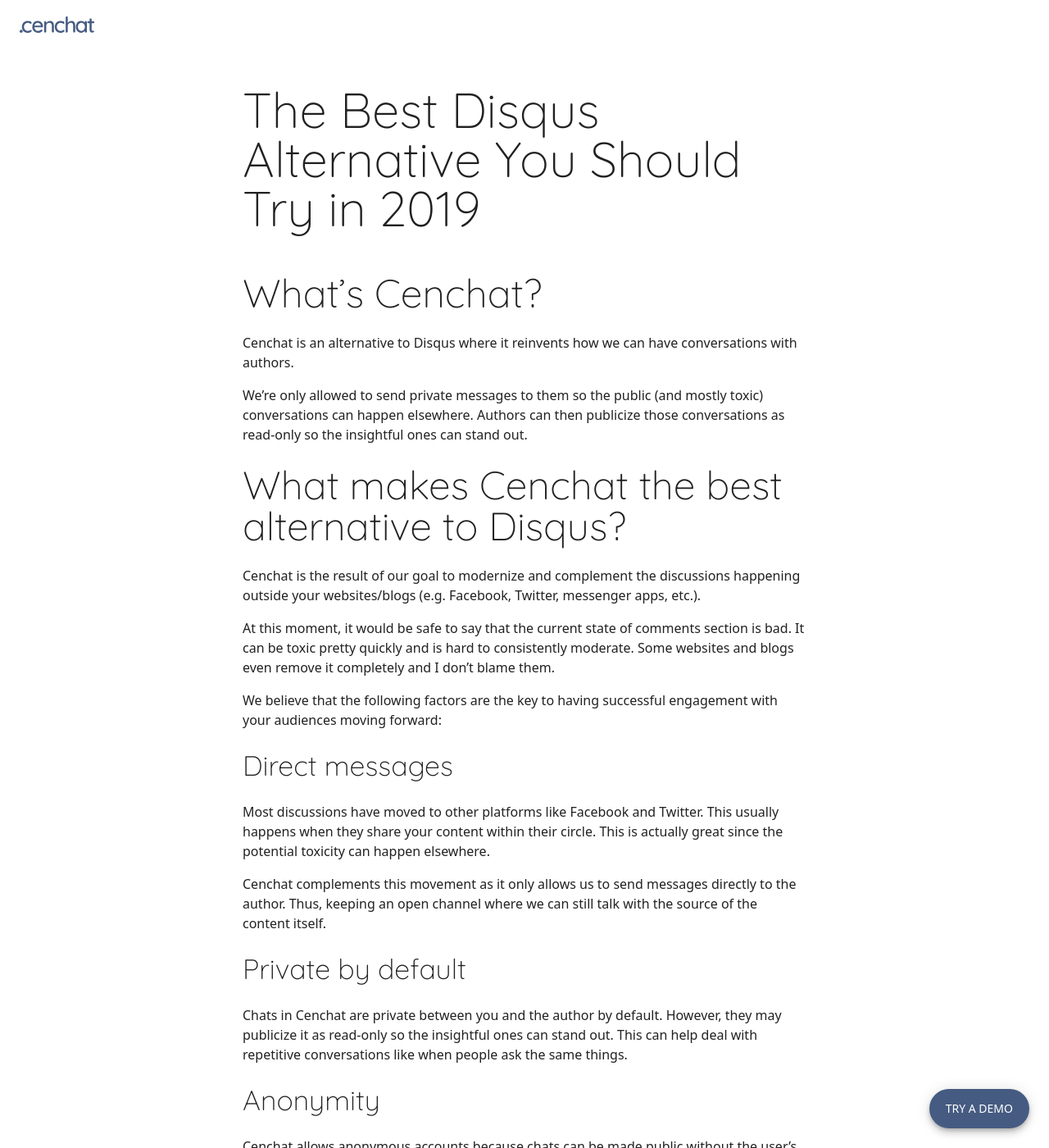
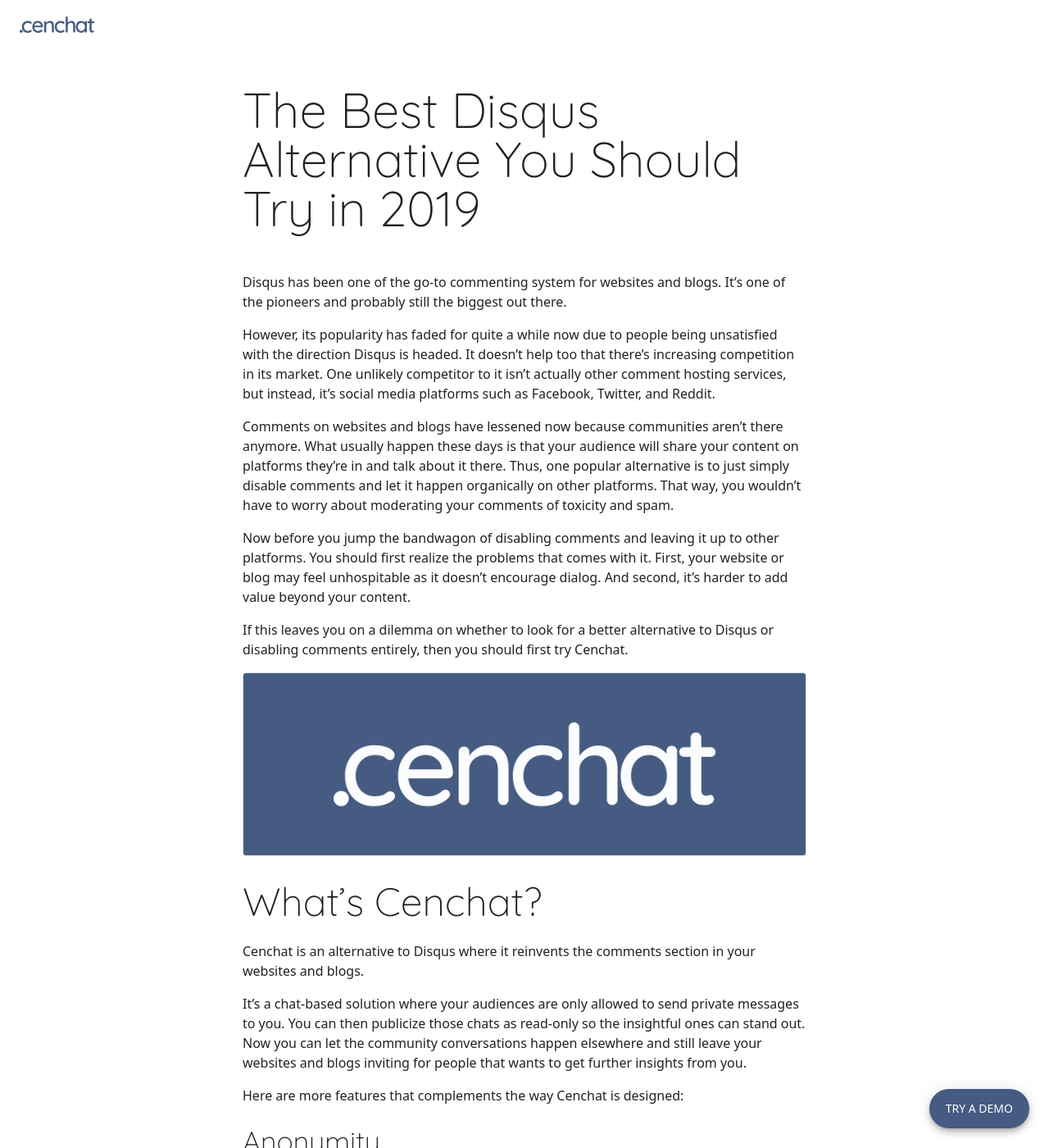
Before and after one commit to cenchat/cenchat.github.io, a Jekyll site: the page built from best-alternative-to-disqus.md, in a window 1280 px wide and 1400 px high. Shown: the whole window at 82% size. Built offline with Jekyll 4.4.1, drawn with Linux system fonts in a browser that asks for light colours; a script that is not in the unit is left out; some of the changed text lies outside the part shown.

Commit message:
Update site content

```diff
--- a/_config.yml
+++ b/_config.yml
@@ -15,7 +15,7 @@
 # in the templates via {{ site.myvariable }}.
 title: Cenchat - messaging for websites and blogs
 description: >- # this means to ignore newlines until "baseurl:"
-  Bring back the meaningful engagements you've lost from social media and messengers
+  A new way to engage with your audience that complements social media
 baseurl: "" # the subpath of your site, e.g. /blog
 url: https://cenchat.com # the base hostname & protocol for your site, e.g. http://example.com
 logo: assets/images/logos/cenchat-wordmark-wob-1200.png
--- a/best-alternative-to-disqus.md
+++ b/best-alternative-to-disqus.md
@@ -1,43 +1,49 @@
 ---
 layout: post
 title: "The Best Disqus Alternative You Should Try in 2019"
-description: "Learn why Cenchat is the best Disqus alternative on your blog or website"
+description: "Learn why Cenchat is the best Disqus alternative on your websites and blogs"
 cenchat_id: L4hf3QwUhCq9dKX5wBpn
 cenchat_start_chat_text: "Try a demo"
 ---
 
+Disqus has been one of the go-to commenting system for websites and blogs. It's one of the pioneers and probably still the biggest out there.
+
+However, its popularity has faded for quite a while now due to people being unsatisfied with the direction Disqus is headed. It doesn't help too that there's increasing competition in its market. One unlikely competitor to it isn't actually other comment hosting services, but instead, it's social media platforms such as Facebook, Twitter, and Reddit.
+
+Comments on websites and blogs have lessened now because communities aren't there anymore. What usually happen these days is that your audience will share your content on platforms they're in and talk about it there. Thus, one popular alternative is to just simply disable comments and let it happen organically on other platforms. That way, you wouldn't have to worry about moderating your comments of toxicity and spam.
+
+Now before you jump the bandwagon of disabling comments and leaving it up to other platforms. You should first realize the problems that comes with it. First, your website or blog may feel unhospitable as it doesn't encourage dialog. And second, it's harder to add value beyond your content.
+
+If this leaves you on a dilemma on whether to look for a better alternative to Disqus or disabling comments entirely, then you should first try Cenchat.
+
+![Cenchat]({{ "/assets/images/best-alternative-to-disqus/0.png" }})
+
 ## What's Cenchat?
 
-Cenchat is an alternative to Disqus where it reinvents how we can have conversations with authors.
+Cenchat is an alternative to Disqus where it reinvents the comments section in your websites and blogs.
 
-We're only allowed to send private messages to them so the public (and mostly toxic) conversations can happen elsewhere. Authors can then publicize those conversations as read-only so the insightful ones can stand out.
+It's a chat-based solution where your audiences are only allowed to send private messages to you. You can then publicize those chats as **read-only** so the insightful ones can stand out. Now you can let the community conversations happen elsewhere and still leave your websites and blogs inviting for people that wants to get further insights from you.
 
-## What makes Cenchat the best alternative to Disqus?
-
-Cenchat is the result of our goal to modernize and complement the discussions happening outside your websites/blogs (e.g. Facebook, Twitter, messenger apps, etc.).
-
-At this moment, it would be safe to say that the current state of comments section is bad. It can be toxic pretty quickly and is hard to consistently moderate. Some websites and blogs even remove it completely and I don’t blame them.
-
-We believe that the following factors are the key to having successful engagement with your audiences moving forward:
-
-### Direct messages
-
-Most discussions have moved to other platforms like Facebook and Twitter. This usually happens when they share your content within their circle. This is actually great since the potential toxicity can happen elsewhere.
-
-Cenchat complements this movement as it only allows us to send messages directly to the author. Thus, keeping an open channel where we can still talk with the source of the content itself.
-
-### Private by default
-
-Chats in Cenchat are private between you and the author by default. However, they may publicize it as read-only so the insightful ones can stand out. This can help deal with repetitive conversations like when people ask the same things.
+Here are more features that complements the way Cenchat is designed:
 
 ### Anonymity
 
-Cenchat allows anonymous accounts because chats can be made public without the user's consent. However, anonymity always goes hand-in-hand with online harassment. With how Cenchat is designed in that you can only send messages to the author and it's up to them if it's worthy to be published, harassment can then be kept at a minimum.
+Cenchat allows anonymous accounts because chats can be made public without the user's consent. However, anonymity always goes hand-in-hand with online harassment. But due to how Cenchat is designed in that you can only send messages to the author and it's up to them if it's worthy to be published, harassment can then be kept at a minimum.
 
 ### Realtime
 
-People have been spoiled with how fast and easy it is to chat in messenger apps. They should expect no less when doing it in comments section. As a chat based format, Cenchat has that for you.
+People have been spoiled with how fast and easy it is to chat in messenger apps. They should expect no less when doing it in comments section. As a chat-based solution, Cenchat has that for you.
+
+### Data management
+
+We value your privacy and we want to put you in control of your data. We allow everyone to delete their account on Cenchat.
+
+When this happens, your chats will continue to exist but anonymized to keep the context of the discussion. Everything else on our servers that's identifiable to you will however be deleted.
+
+*We currently don't support exporting your data but this is in our pipeline.*
 
 ## See for yourself
 
-Try the demo and see why Cenchat is the best Disqus alternative. After that, [get started](https://cenchat.com/docs/setting-up-on-your-website) with setting it up on your website.
+Try the demo and see why Cenchat is the best Disqus alternative. After that, you can [start](https://cenchat.com/docs/setting-up-on-your-website) setting it up on your websites and blogs.
+
+For WordPress users, we also have a [plugin](https://wordpress.org/plugins/cenchat-comments/) that you can use to make things easier.
--- a/sitemap.xml
+++ b/sitemap.xml
@@ -2,7 +2,7 @@
 <urlset xmlns="http://www.sitemaps.org/schemas/sitemap/0.9">
   <url>
     <loc>https://cenchat.com/</loc>
-    <lastmod>2019-04-21</lastmod>
+    <lastmod>2019-06-05</lastmod>
     <priority>0.8</priority>
   </url>
 
@@ -33,6 +33,6 @@
 
   <url>
     <loc>https://cenchat.com/best-alternative-to-disqus.html</loc>
-    <lastmod>2019-05-28</lastmod>
+    <lastmod>2019-06-05</lastmod>
   </url>
 </urlset>
```
Also changed, not shown: assets/images/best-alternative-to-disqus/0.png (added).
